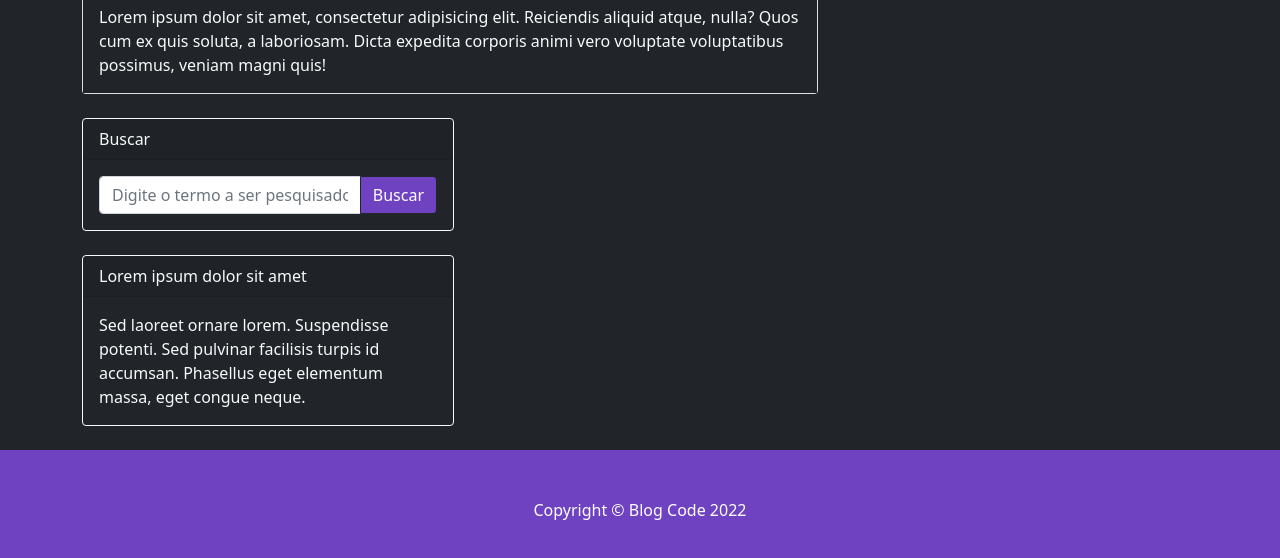
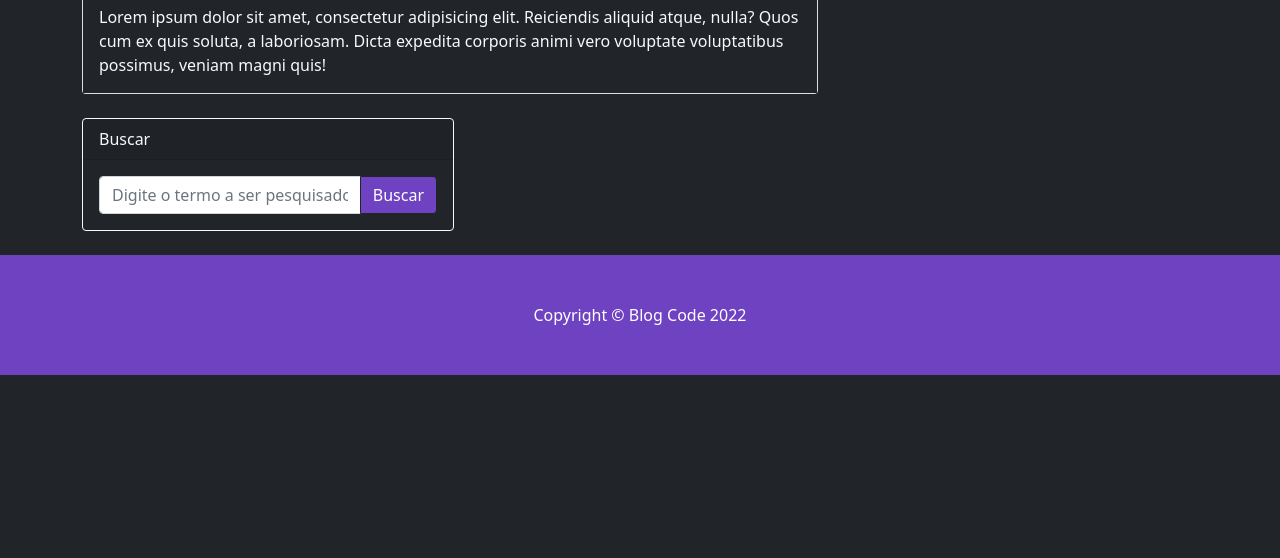
Before and after one commit to dpr1mo/projeto-integrador3, a website: page index.html in a window 1280 px wide. Shown: the part 968-1526 px from the top of the page. After the commit the page ends 1343 px from the top, so only its background shows below. Drawn offline with nearby package versions, Linux system fonts and the light colour scheme; no server answers.

Commit message:
feat: Retirado card que estava sem funcao

```diff
--- a/index.html
+++ b/index.html
@@ -109,15 +109,6 @@
               </div>
             </div>
           </div>
-          <!-- Side widget-->
-          <div class="card mb-4 bg-dark text-light border-light">
-            <div class="card-header">Lorem ipsum dolor sit amet</div>
-            <div class="card-body">
-              Sed laoreet ornare lorem. Suspendisse potenti. Sed pulvinar
-              facilisis turpis id accumsan. Phasellus eget elementum massa, eget
-              congue neque.
-            </div>
-          </div>
         </div>
       </div>
     </div>
```
